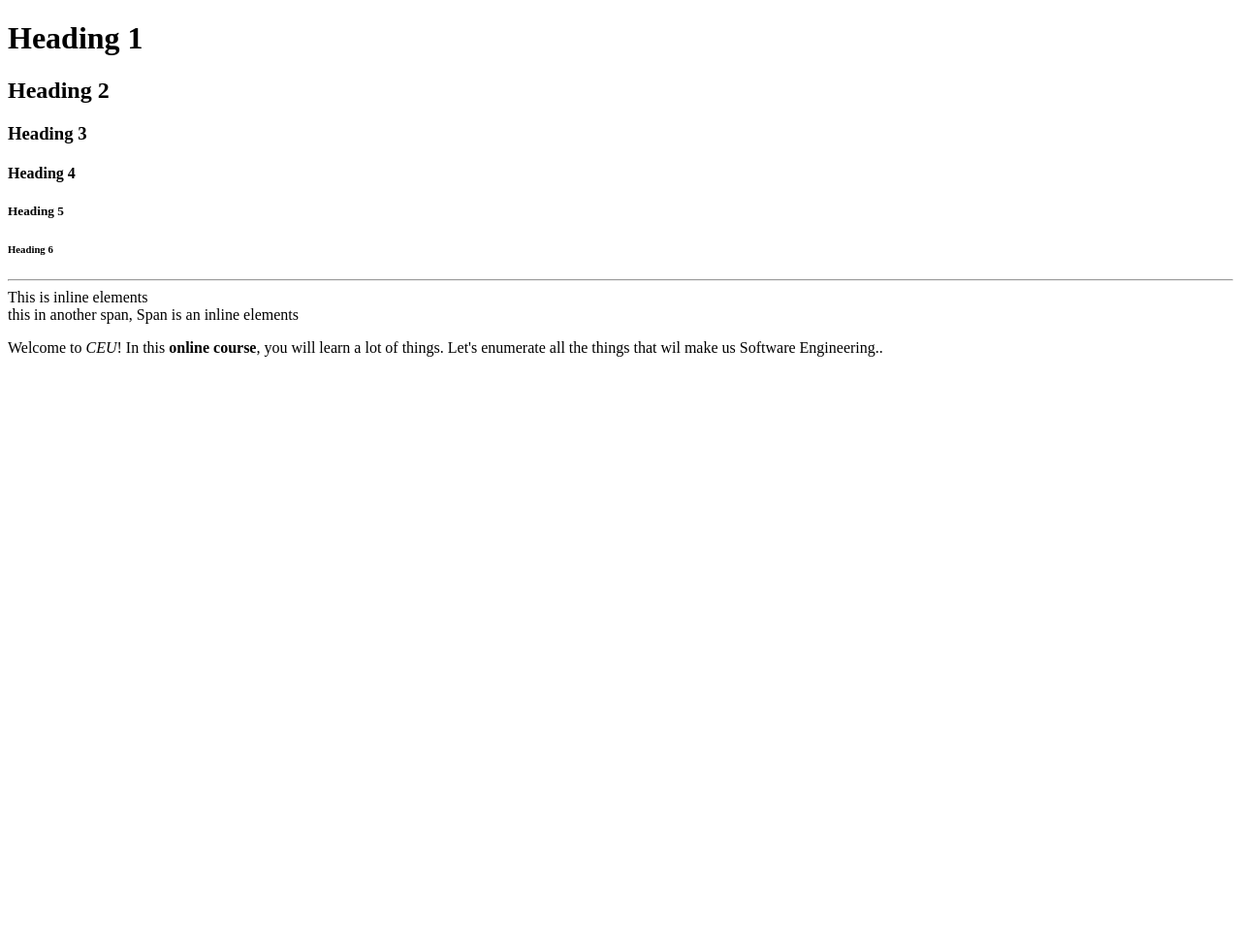
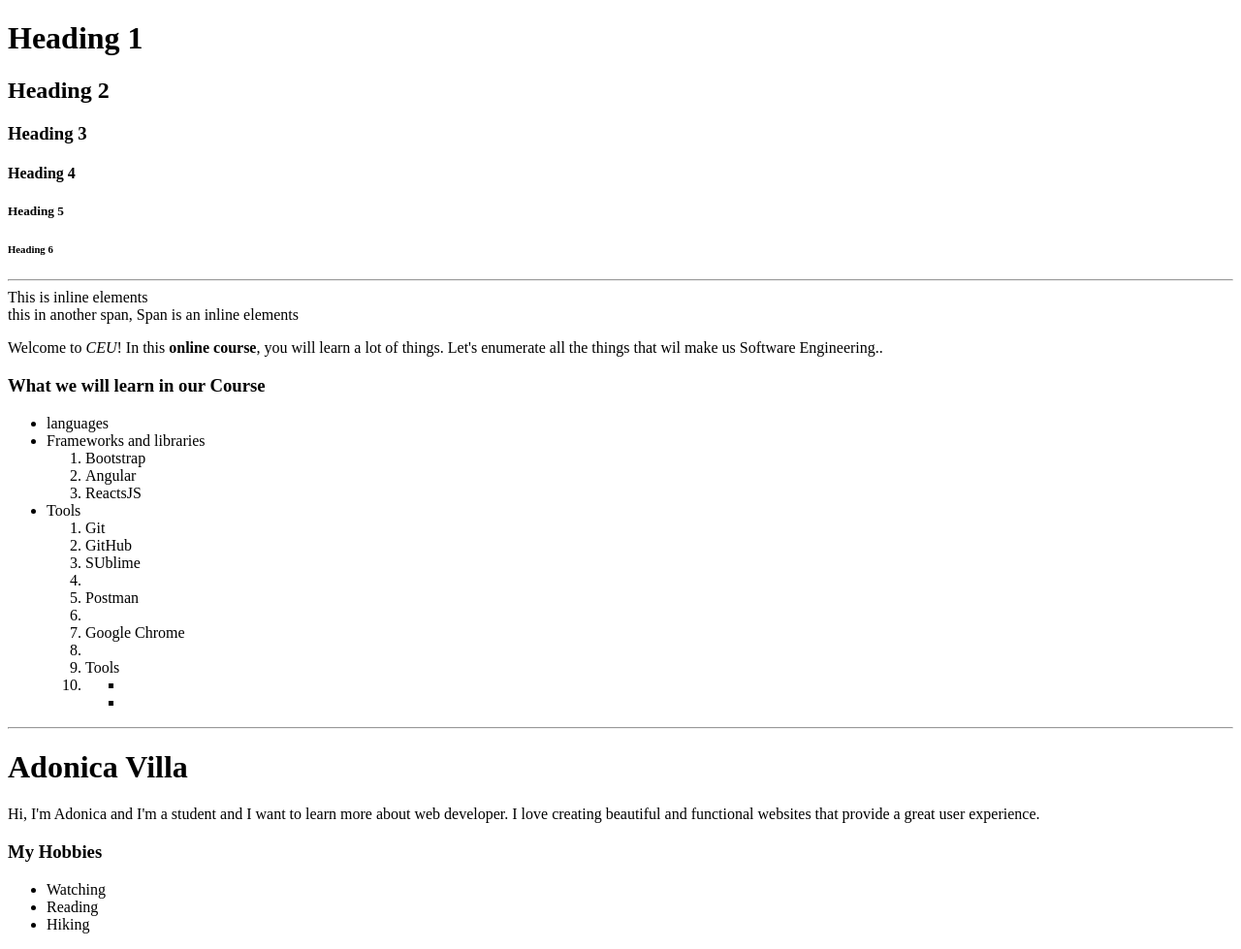
Before and after one commit to Adonicavilla/prin149_Villa_s03, a plain HTML site: page index.html in a window 1280 px wide. Shown: the whole page at 97% size. Before the commit the page ends 800 px from the top, so only its background shows below. Drawn offline with Linux system fonts and the light colour scheme.

Commit message:
initial commit

```diff
--- a/index.html
+++ b/index.html
@@ -75,6 +75,66 @@
 <p>
 	Welcome to <em>CEU</em>! In this <strong>online course</strong>, you will learn a lot of things. Let's enumerate all the things that wil make us Software Engineering..
 </p>
+<!--
+	- these
+	- hot reoad
+	- cold reload
+ -->
+ <h3>What we will learn in our Course</h3>
+ <!--
+		ul tags allow to create an unordered list. With this, we cam create list with items preceded by bullet points which shows itmes are in no particular order
+		li tags allow to create our lits item. List items are the elements that are children of either an unordered list or ordered lists
+		ol tags allow to create ordered list. With this, we create a list with itmes preceded by number by default
 
+		Nested elements are elements inside another elements
+
+		Parents elements- eleme
+  -->
 </body>
+<ul>
+	<li>languages</li>
+	<li>Frameworks and libraries</li>
+	<ol>
+		<li>Bootstrap</li>
+		<li>Angular</li>
+		<li>ReactsJS</li>
+	</ol>
+<li>Tools</li>
+<ol>
+	<li>Git</li>
+	<li>GitHub</li>
+	<li>SUblime<li>
+	<li>Postman<li>
+	<li>Google Chrome<li>
+	<li>Tools<li>
+		<ul>
+			<li></li>
+			<li></li>
+		</ul>
+</ol>
+</ul>
+<!-- Solution For mini Activity -->
+<hr>
+<h1>Adonica Villa</h1>
+<p>Hi, I'm Adonica and I'm a student and I want to learn more about web developer. I love creating beautiful and functional websites that provide a great user experience.</p>
+<h3>My Hobbies</h3>
+<ul>
+  <li>Watching</li>
+  <li>Reading</li>
+  <li>Hiking</li>
+</ul>
+<!--
+	Mini Activity- Submit image to canvas lecture..
+
+	after the unordered list
+		add a horizontal rule
+		add the largest heading with your name
+		add paragraph element with a short introduction of yourself (2-3 sentence)
+		Add the #rd Largest Heading: my Hobbies
+		Add adn unordered list and with list items for each of you hobbies.
+ -->
+ <!--
+  	Ctrl+shift+p - intall
+  	browser sync
+  -->
 </html>
```
